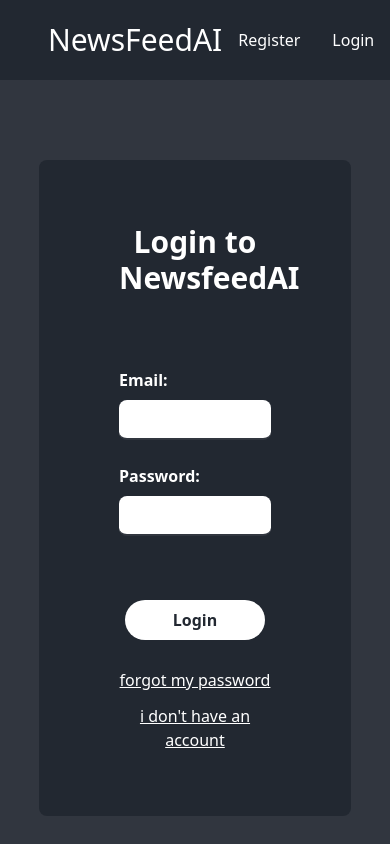
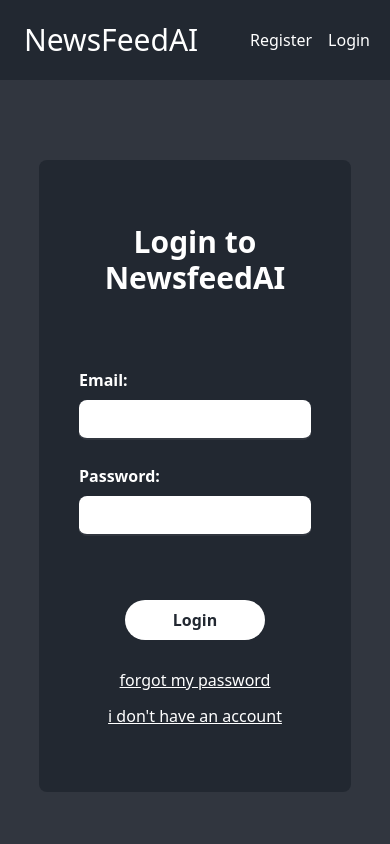
Before and after one commit to osmancanbozali/newsfeedai, a React (Vite) app in the folder frontend/: page /login in a window 390 px wide. Built offline with nearby package versions, Linux system fonts and the light colour scheme; no server answers.

Commit message:
fix ui responsiveness

```diff
--- a/frontend/src/components/Header.jsx
+++ b/frontend/src/components/Header.jsx
@@ -3,10 +3,10 @@ import { Link } from "react-router-dom";
 export default function Header({ navList }) {
     return (
         <div className="h-20 bg-maincolor flex flex-row justify-between items-center">
-            <Link to='/' className="text-white text-3xl pl-12">NewsFeedAI</Link>
-            <div className="flex flex-row pr-12">
+            <Link to='/' className="text-white text-3xl pl-6 md:pl-12">NewsFeedAI</Link>
+            <div className="flex flex-row pr-3 md:pr-12">
                 {navList.map((navItem, index) => (
-                    <Link to={navItem.path} key={index} className="text-white mx-4">{navItem.name}</Link>
+                    <Link to={navItem.path} key={index} className="text-white mx-2 md:mx-4">{navItem.name}</Link>
                 ))}
             </div>
         </div>
--- a/frontend/src/components/NewsCard.jsx
+++ b/frontend/src/components/NewsCard.jsx
@@ -57,7 +57,7 @@ export default function NewsCard({ article }) {
                     {smallerSummary}
                 </p>
             </div>
-            <div className="flex flex-row justify-between w-full">
+            <div className="flex flex-row justify-between w-full mt-1">
                 <p className="text-white">{formattedDate}</p>
                 <p className="text-white">Click to Expand</p>
                 <p className="text-white">{article.source}</p>
--- a/frontend/src/pages/LoginPage.jsx
+++ b/frontend/src/pages/LoginPage.jsx
@@ -81,7 +81,7 @@ export default function LoginPage() {
             <Header navList={navList} />
         </header>
         <div className='flex justify-center items-center'>
-            <form onSubmit={handleSumbit} className='m-auto w-4/5 md:w-3/5 lg:w-2/5 aspect-square bg-maincolor rounded-lg flex flex-col gap-2 px-20 py-16 mt-20'>
+            <form onSubmit={handleSumbit} className='m-auto w-4/5 md:w-3/5 lg:w-2/5 aspect-square bg-maincolor rounded-lg flex flex-col gap-2 px-10 md:px-20 py-16 mt-20'>
                 <h1 className='text-white text-3xl lg:text-4xl font-bold text-center mb-16'>Login to NewsfeedAI</h1>
                 <label className='text-white font-bold' htmlFor="">Email:</label>
                 <input className={errors.email ? invalidInputStyle : inputStyle} type="email" name='email' value={formData.email} placeholder={errors.email ? 'Email is required!' : ''} onChange={handleChange} />
--- a/frontend/src/pages/RegisterPage.jsx
+++ b/frontend/src/pages/RegisterPage.jsx
@@ -102,7 +102,7 @@ export default function RegisterPage() {
             <Header navList={navList} />
         </header>
         <div className='flex justify-center items-center'>
-            <form onSubmit={handleSumbit} className=' m-auto w-4/5 md:w-3/5 lg:w-2/5 aspect-square bg-maincolor rounded-lg flex flex-col gap-2 px-16 py-12 mt-20'>
+            <form onSubmit={handleSumbit} className=' m-auto w-4/5 md:w-3/5 lg:w-2/5 aspect-square bg-maincolor rounded-lg flex flex-col gap-2 px-10 md:px-16 py-12 mt-20'>
                 <h1 className='text-white text-3xl lg:text-4xl font-bold text-center mb-5'>Register to NewsfeedAI</h1>
                 <label className='text-white font-bold' htmlFor="">Fullname:</label>
                 <input className={errors.fullname ? invalidInputStyle : inputStyle} type="text" name='fullname' value={formData.fullname} placeholder={errors.fullname ? 'Username is required!' : ''} onChange={handleChange} />
--- a/frontend/src/pages/SettingsPage.jsx
+++ b/frontend/src/pages/SettingsPage.jsx
@@ -16,8 +16,8 @@ export default function SettingsPage() {
 
     const [activeForm, setActiveForm] = useState(null);
 
-    const activeButton = "text-white font-bold text-xs md:text-sm lg:text-base mx-2 lg:mx-4 py-2 px-5 lg:px-10 rounded-3xl bg-gray-600";
-    const inactiveButton = "text-white font-bold text-xs md:text-sm lg:text-base mx-2 lg:mx-4 py-2 px-5 lg:px-10 rounded-3xl bg-maincolor";
+    const activeButton = "text-white font-bold text-xs md:text-sm lg:text-base mx-2 lg:mx-4 py-2 px-5 lg:px-10 my-1 sm:my-0  rounded-3xl bg-gray-600";
+    const inactiveButton = "text-white font-bold text-xs md:text-sm lg:text-base mx-2 lg:mx-4 py-2 px-5 lg:px-10 my-1 sm:my-0  rounded-3xl bg-maincolor";
 
     const handleActiveForm = (form) => {
         setActiveForm(form);
@@ -53,7 +53,7 @@ export default function SettingsPage() {
             </header>
             <h1 className="text-white font-bold text-3xl md:text-4xl lg:text-5xl m-12">Settings:</h1>
             <div className="flex flex-col items-center">
-                <div className="flex flex-row">
+                <div className="flex flex-col sm:flex-row ">
                     <button onClick={() => handleActiveForm('changeFullname')} className={activeForm === 'changeFullname' ? activeButton : inactiveButton} >Change Fullname</button>
                     <button onClick={() => handleActiveForm('changePassword')} className={activeForm === 'changePassword' ? activeButton : inactiveButton} >Change Password</button>
                     <button onClick={() => handleActiveForm('resetPreferences')} className={activeForm === 'resetPreferences' ? activeButton : inactiveButton} >Reset Preferences</button>
```
